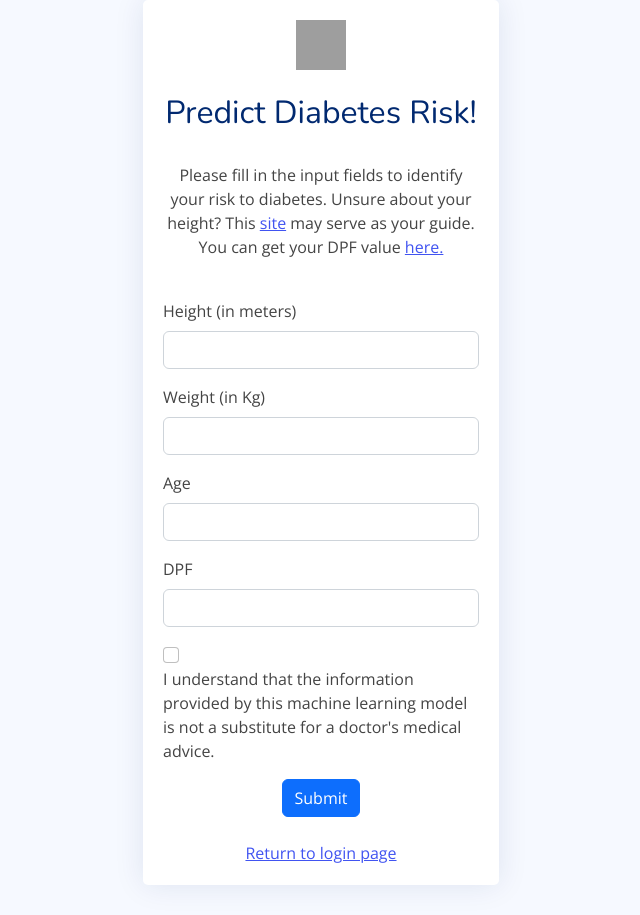
After one commit to duaneywadey/MyGlucose, a Django app: page /predict/ in a window 1280 px wide. The commit adds this page. Shown: the whole page, without its empty margins (319-959 px from the left). Run offline with Django 4.2, Linux system fonts and the light colour scheme; some libraries are stand-ins or nearby versions; grey boxes are pictures that could not be loaded.

Commit message:
major changes

```diff
--- a/dashboard/urls.py
+++ b/dashboard/urls.py
@@ -4,6 +4,8 @@ from django.contrib.auth import views as authView
 
 urlpatterns = [
 	path('', views.index, name='dashboard-index'),
+	path('predict/', views.predict, name='dashboard-predict'),
+	path('predict/result', views.predictionResult, name='dashboard.predictionResult'),
 	path('signup/', views.signup, name='dashboard-signup'),
 	path('login/', authView.LoginView.as_view(template_name='dashboard/login.html'), name='dashboard-log-in'),
 	path('logout/', views.logout_view, name='dashboard-logout_view'),
--- a/dashboard/views.py
+++ b/dashboard/views.py
@@ -6,7 +6,34 @@ from django.contrib.auth import logout
 
 from django.db.models import Avg
 from django.shortcuts import redirect
+import joblib
 
+
+def predict(request):
+	return render(request, 'dashboard/predict(nosignin).html')
+
+
+def predictionResult(request):
+	height = float(request.POST.get('height'))
+	weight = float(request.POST.get('weight'))
+	bmi = round(weight / ((height)**2),1)
+	dpf = float(request.POST.get('dpf'))
+	age	= int(request.POST.get('age'))
+
+	model = joblib.load('model/updated_ml_model_diabetes')
+	prediction = model.predict_proba([[bmi, dpf, age]])[:, 1]
+	prediction = int(prediction * 100)
+
+	context = {
+		'height':height,
+		'weight':weight,
+		'bmi':bmi,
+		'dpf':dpf,
+		'age':age,
+		'prediction':prediction
+	}
+
+	return render(request, 'dashboard/result.html', context)
 
 
 @login_required
@@ -118,7 +145,7 @@ def predictionEdit(request, pk):
 	return render(request, 'dashboard/edit-prediction-history.html', context)
 
 
-
+@login_required
 def historyDelete(request,pk):
 	dashboardSingleInfo = DashboardData.objects.get(id=pk)
 
@@ -132,7 +159,7 @@ def historyDelete(request,pk):
 
 	return render(request, 'dashboard/delete-dashboard-history.html', context)
 
-
+@login_required
 def predictionDelete(request,pk):
 	predictionSingleInfo = PredictionData.objects.get(id=pk)
 
@@ -146,6 +173,7 @@ def predictionDelete(request,pk):
 
 	return render(request, 'dashboard/delete-prediction-history.html', context)
 
+@login_required
 def editProfile(request):
     if request.method == 'POST':
         u_form = UserUpdateForm(request.POST, instance=request.user)
--- a/static/assets/css/style.css
+++ b/static/assets/css/style.css
@@ -11,6 +11,7 @@
 :root {
   scroll-behavior: smooth;
 }
+
 
 body {
   font-family: "Open Sans", sans-serif;
--- a/templates/dashboard/index.html
+++ b/templates/dashboard/index.html
@@ -119,7 +119,7 @@
                   {% if avgSystolic is None %}
                   <h6>{{avgSystolic}}</h6>
                   {% endif %}
-                  <h6>{{avgSystolic|floatformat:2}}</h6>
+                  <h6>{{avgSystolic|floatformat:0}}</h6>
 
                 </div>
               </div>
@@ -159,7 +159,7 @@
                   {% if avgDiastolic is None %}
                   <h6>{{avgDiastolic}}</h6>
                   {% endif %}
-                  <h6>{{avgDiastolic|floatformat:2}}</h6>
+                  <h6>{{avgDiastolic|floatformat:0}}</h6>
                 </div>
               </div>
             </div>
--- a/templates/dashboard/login.html
+++ b/templates/dashboard/login.html
@@ -22,6 +22,9 @@
     		        {{form|crispy}}
 		            <input type="Submit" value="Submit" class="btn btn-primary">
               </form><!-- Vertical Form -->
+
+              <h5 class="text-center">Predict Diabetes <a href="{% url 'dashboard-predict' %}"><u>here</u></a> without logging in!</h5>
+
             </div>
           </div>
       </div>
--- /dev/null
+++ b/templates/dashboard/predict(nosignin).html
@@ -0,0 +1,103 @@
+{% extends 'partials/baselogin.html' %}
+
+{% block title %} Dashboard {% endblock %}
+
+{% block content %}
+  <div class="container">
+    <div class="row align-items-center justify-content-center" style="height:100vh;">
+      <div class="col-md-4">
+	      <div class="card">
+	        <div class="card-body">
+	        	<div class="card-title">
+	        		<div class="text-center">
+	        			<img src="https://www.svgrepo.com/show/295702/veterinarian.svg" width="50" height="50" class="d-inline-block align-top mb-4" alt="">
+		        		<h2>Predict Diabetes Risk!</h2>
+	        		</div>
+	        	</div>
+	        	<!-- <div class="text-center">
+    				<p>MyGlucose features a machine learning model created in Python to predict an individual's diabetes risk.</p>
+	        	</div> -->
+	        	<div class="text-center">
+	        		<p>Please fill in the input fields to identify your risk to diabetes. Unsure about your height? This <a href="https://www.thecalculatorsite.com/conversions/charts/height-chart.php"><u>site</u></a> may serve as your guide. You can get your DPF value <a href="#" data-bs-toggle="modal" data-bs-target="#exampleModal"> <u>here.</u></a></p>
+	        	</div>
+	        	 <!-- Vertical Form -->
+              <form class="row g-3 mt-4" method="POST" action="{% url 'dashboard.predictionResult' %}">
+              	{% csrf_token %}
+                <div class="col-12">
+                  <label for="inputNanme4" class="form-label">Height (in meters)</label>
+                  <input type="text" class="form-control" id="height" name="height">
+                </div>
+                <div class="col-12">
+                  <label for="inputEmail4" class="form-label">Weight (in Kg)</label>
+                  <input type="text" class="form-control" id="weight" name="weight">
+                </div>
+                <div class="col-12">
+                  <label for="inputEmail4" class="form-label">Age</label>
+                  <input type="text" class="form-control" id="age" name="age">
+                </div>
+                <div class="col-12">
+                  <label for="inputPassword4" class="form-label">DPF</label>
+                  <input type="text" class="form-control" id="dpf" name="dpf">
+                </div>
+                <div class="col-12">
+	                <input class="form-check-input" type="checkbox" id="gridCheck" required>
+	                <label class="form-check-label" for="gridCheck">
+	                  I understand that the information provided by this machine learning model is not a substitute for a doctor's medical advice.
+	                </label>
+                </div>
+                <div class="text-center">
+                  <button type="submit" class="btn btn-primary">Submit</button>
+                </div>
+              </form><!-- Vertical Form -->
+              <div class="text-center mt-4">
+              	<a href="{% url 'dashboard-log-in' %}"><u>Return to login page</u></a>
+              </div>
+	        </div>
+	      </div>
+      </div>
+    </div>
+  </div>
+
+  <!-- Modal -->
+<div class="modal fade" id="exampleModal" tabindex="-1" aria-labelledby="exampleModalLabel" aria-hidden="true">
+  <div class="modal-dialog">
+    <div class="modal-content">
+      <div class="modal-header">
+        <h1 class="modal-title fs-5" id="exampleModalLabel">Diabetes Pedigree Function (DPF)</h1>
+        <button type="button" class="btn-close" data-bs-dismiss="modal" aria-label="Close"></button>
+      </div>
+      <div class="modal-body">
+          <p><strong>Diabetes Pedigree Function (DPF) </strong> is an equation used to identify the likelihood of Diabetes based on family history. Please answer the question below to get the DPF value.</p>
+          <p>Is your mother/father diabetic? How old was he/she when diagnosed with diabetes? <i>Put zero in the input field if neither your mother nor father doesn't have the disease.</i></p>
+          <div class="row">
+            <div class="col-md-6">
+
+              <input type="text" class="form-control" id="ageinmodal" oninput="ageToDPF()">
+              <input type="text" class="form-control mt-2" id="dpfvalue">
+              <button class="btn btn-primary" onClick="copyToClipboard()">Copy DPF</button>
+            </div>
+          </div>
+      </div>
+    </div>
+  </div>
+</div>
+
+<script>
+  const age = document.getElementById('ageinmodal')
+  const dpfvalue = document.getElementById('dpfvalue')
+
+  function ageToDPF() {
+    let output = ((88 - parseFloat(age.value)) + 20) / (((parseFloat(age.value) - 1) - 14) + 50);
+    dpfvalue.value = parseFloat(output.toFixed(3));
+    console.log(output);
+}
+
+  function copyToClipboard() {
+    dpfvalue.select();
+    document.execCommand('copy');
+      alert("Copied to clipboard");
+  }
+
+</script>
+
+{% endblock %}
--- a/templates/partials/base.html
+++ b/templates/partials/base.html
@@ -6,7 +6,7 @@
   <meta charset="utf-8">
   <meta content="width=device-width, initial-scale=1.0" name="viewport">
 
-  <title>Dashboard - NiceAdmin Bootstrap Template</title>
+  <title>{% block title %}{% endblock %}</title>
   <meta content="" name="description">
   <meta content="" name="keywords">
 
--- a/templates/partials/baselogin.html
+++ b/templates/partials/baselogin.html
@@ -6,7 +6,7 @@
   <meta charset="utf-8">
   <meta content="width=device-width, initial-scale=1.0" name="viewport">
 
-  <title>Dashboard - NiceAdmin Bootstrap Template</title>
+  <title>{% block title %}{% endblock %}</title>
   <meta content="" name="description">
   <meta content="" name="keywords">
 
@@ -55,7 +55,8 @@
   <script src="{% static 'assets/vendor/php-email-form/validate.js' %}"></script>
 
   <!-- Template Main JS File -->
-  <script src="assets/js/main.js"></script>
+  <script src="{% static 'assets/js/main.js' %}"></script>
+  <script src="https://code.jquery.com/jquery-3.6.3.min.js" integrity="sha256-pvPw+upLPUjgMXY0G+8O0xUf+/Im1MZjXxxgOcBQBXU=" crossorigin="anonymous"></script>
 
 </body>
 
```
Also changed, not shown: templates/dashboard/logout.html (+7 -2 lines), templates/dashboard/result.html (added, +23 -0 lines), db.sqlite3.
